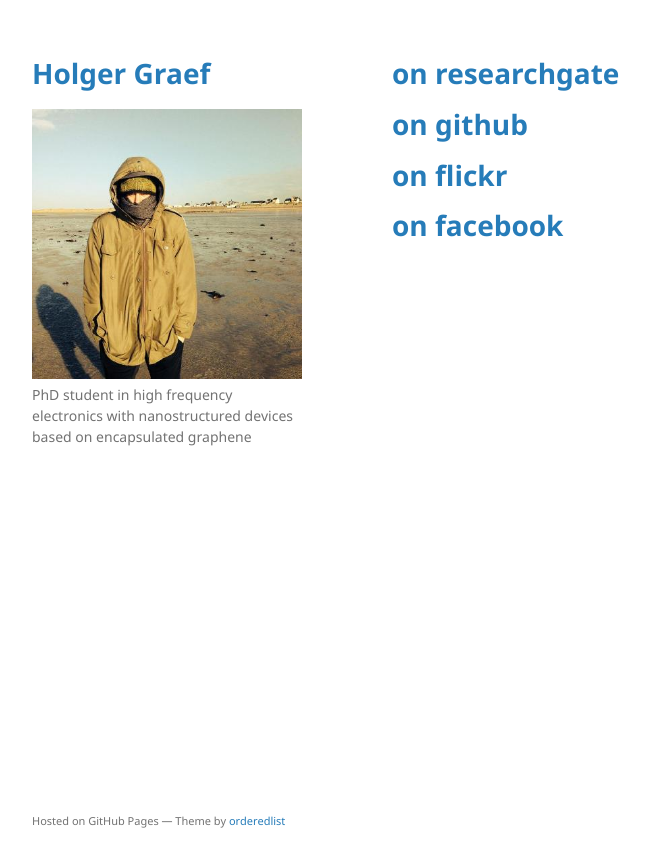
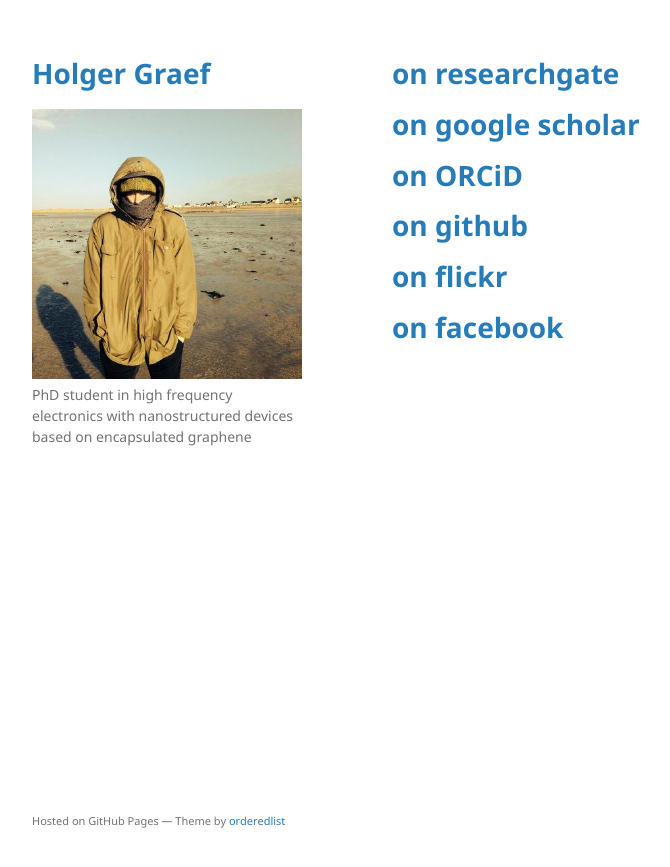
Before and after one commit to hgrf/hgrf.github.io, a Jekyll site: the page built from index.md, in a window 1280 px wide. Shown: the top 867 px of the page, without its empty margins (178-848 px from the left). Built offline with Jekyll 4.4.1, drawn with Linux system fonts in a browser that asks for light colours.

Commit message:
Update index.md
added google scholar and ORCiD profiles

```diff
--- a/index.md
+++ b/index.md
@@ -4,6 +4,10 @@ title: Welcome
 ---
 
 # [on researchgate](http://www.researchgate.net/profile/Holger_Graef)
+
+# [on google scholar](https://scholar.google.fr/citations?user=eTakjF4AAAAJ&hl=en)
+
+# [on ORCiD](https://orcid.org/0000-0002-2531-1775)
 
 # [on github](http://www.github.com/green-mercury)
 
```
